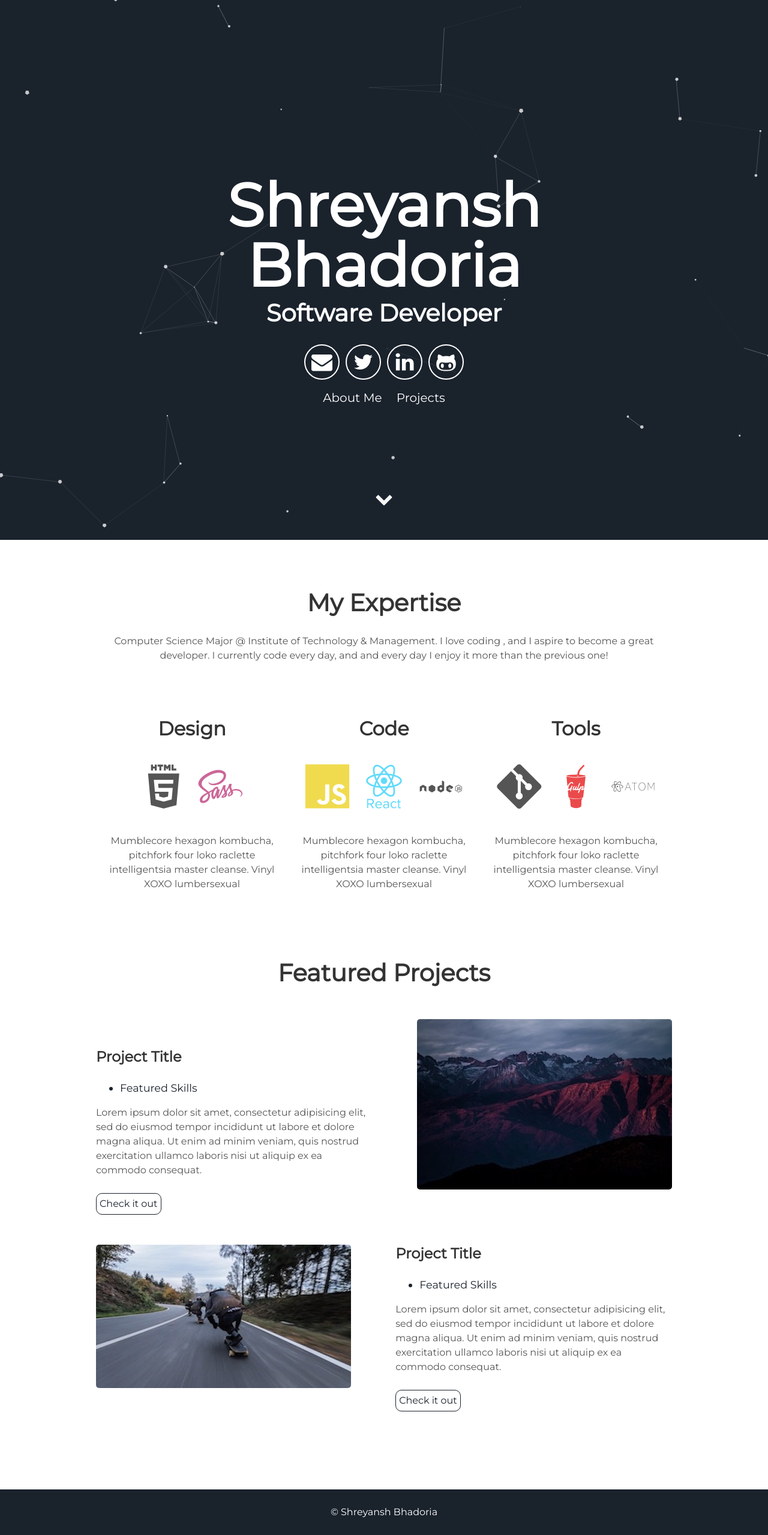
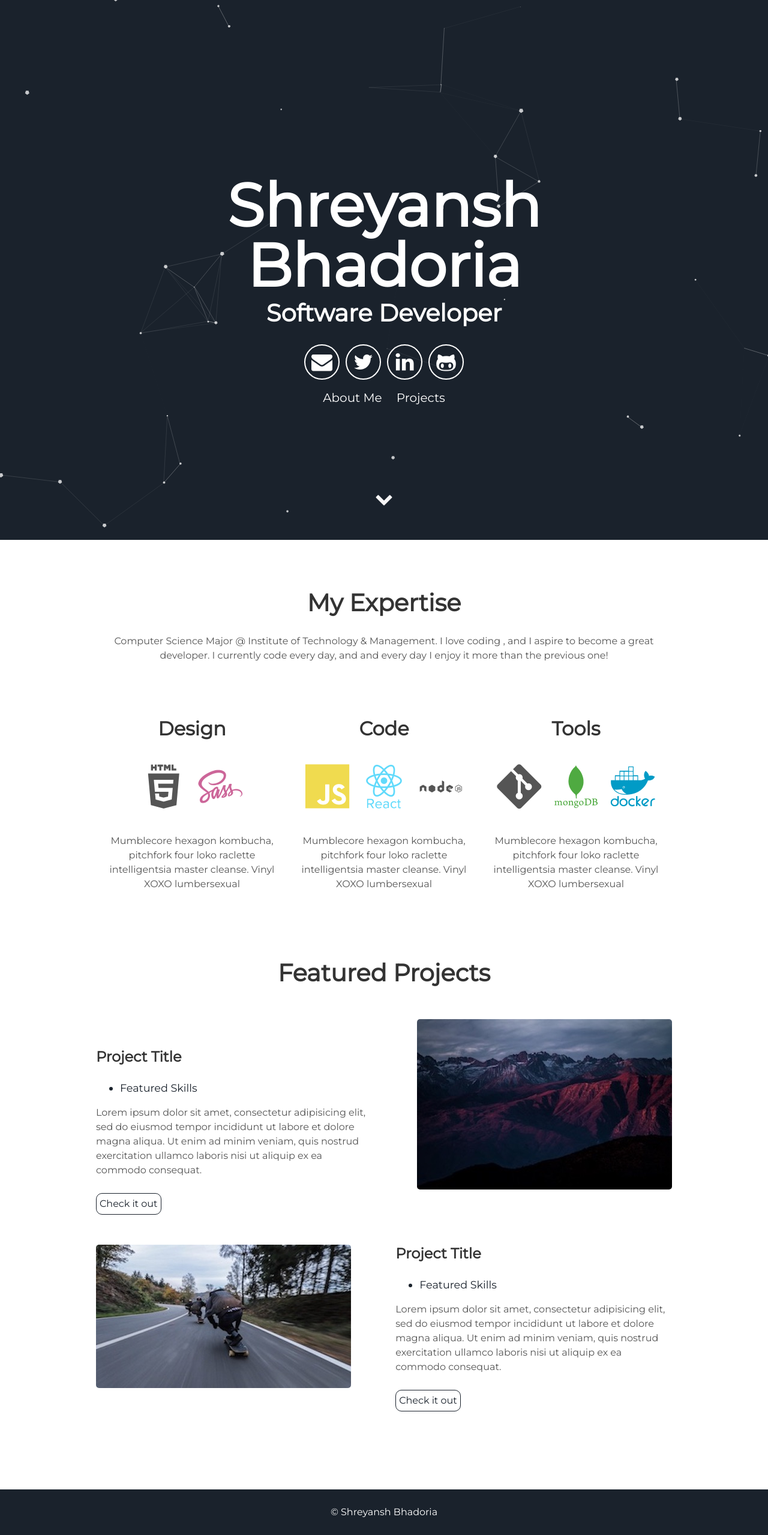
Before and after one commit to shreyanshxyz/shreyanshxyz.github.io, a Jekyll site: the page built from index.html, in a window 1280 px wide. Shown: the whole page at 60% size. Built offline with Jekyll 4.4.1, drawn with Linux system fonts in a browser that asks for light colours.

Commit message:
Added icons

```diff
--- a/_includes/about.html
+++ b/_includes/about.html
@@ -26,8 +26,8 @@
   <div class="tech">
     <h2>Tools</h2>
     <i class="devicon-git-plain"></i>
-    <i class="devicon-gulp-plain colored"></i>
-    <i class="devicon-atom-original-wordmark"></i>
+    <i class="devicon-mongodb-plain-wordmark colored"></i>
+    <i class="devicon-docker-plain-wordmark colored"></i>
     <p>
       Mumblecore hexagon kombucha, pitchfork four loko raclette intelligentsia
       master cleanse. Vinyl XOXO lumbersexual
```
